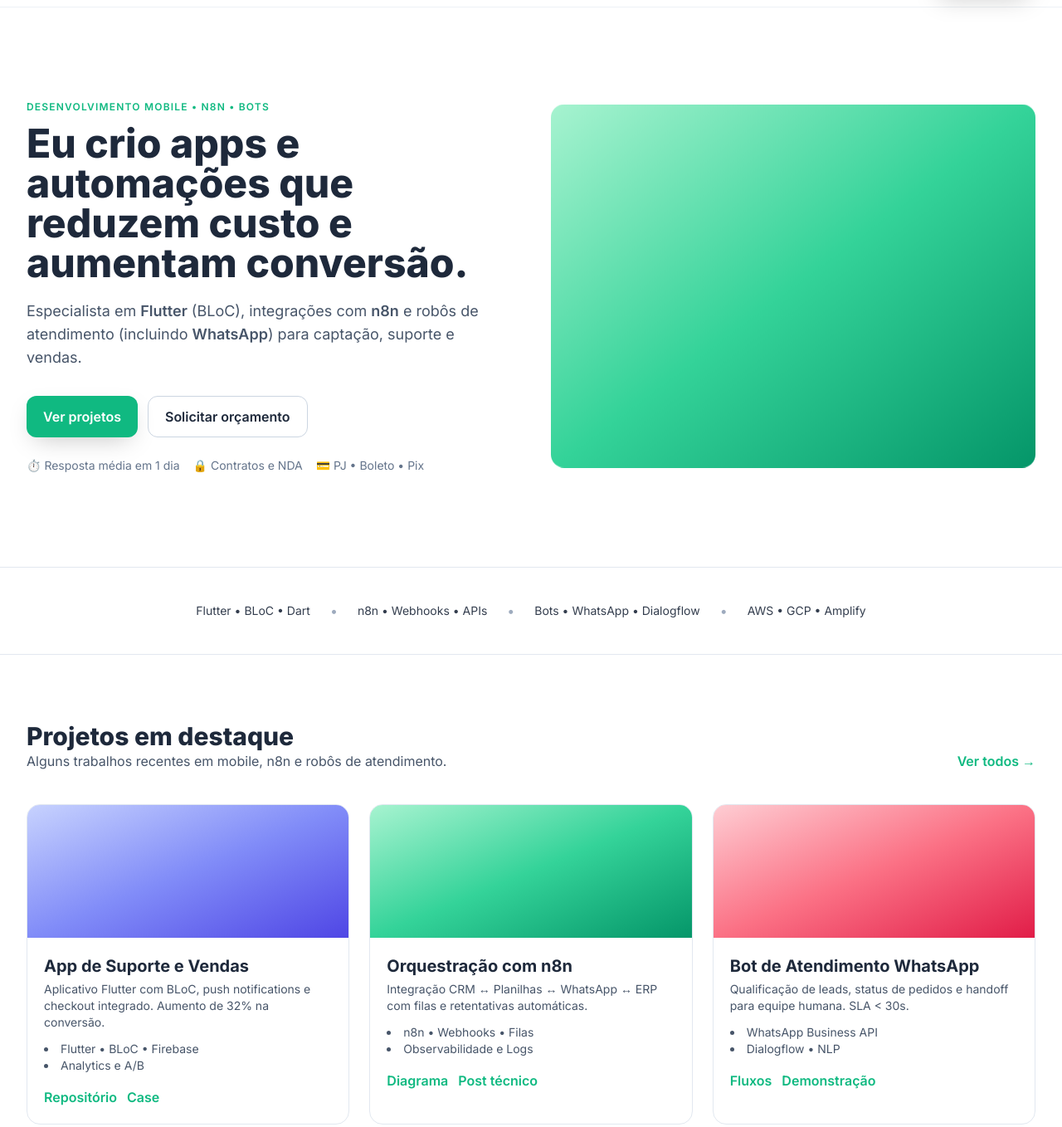
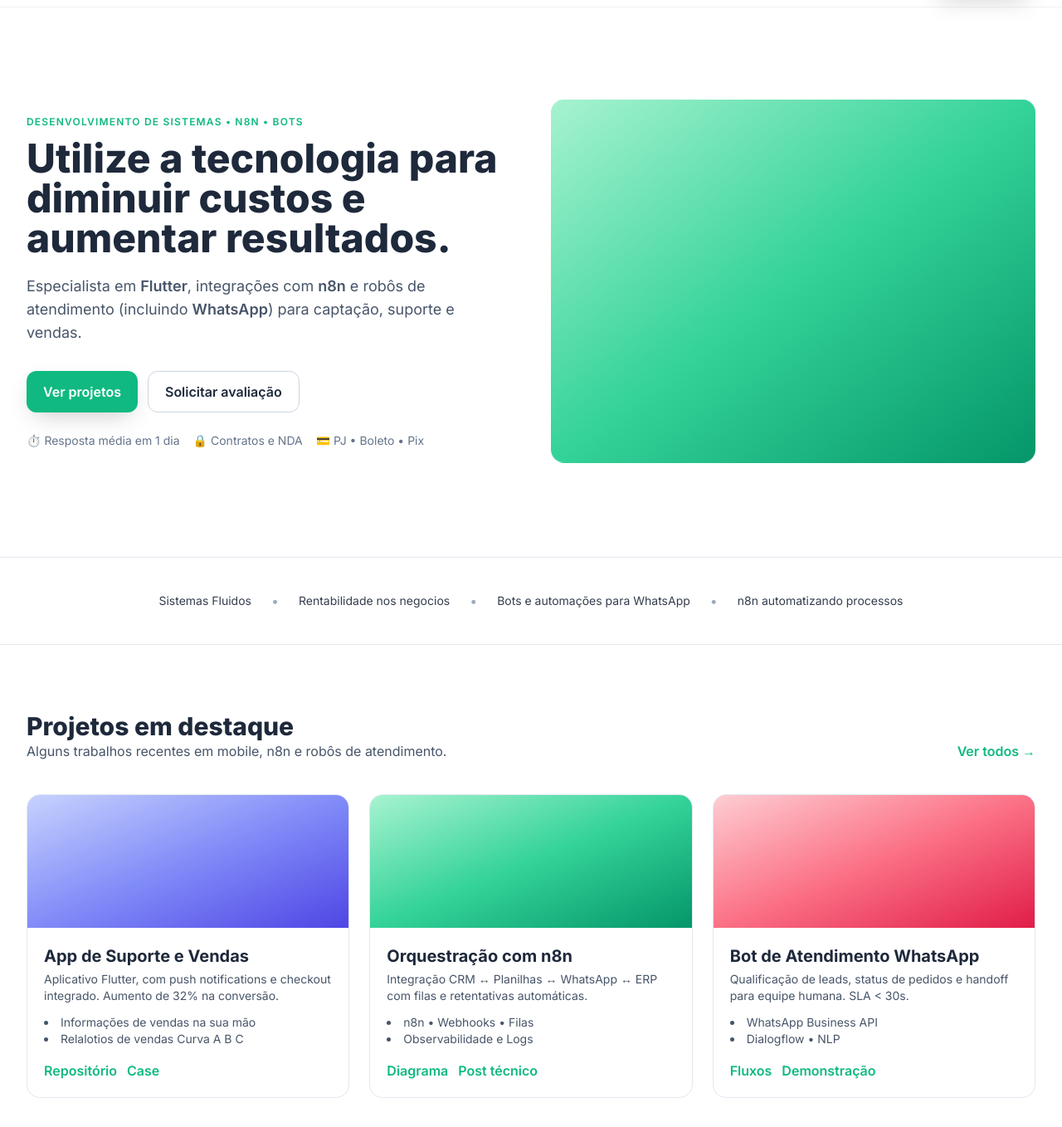
Before and after one commit to raoniii/raoniii.github.io, a plain HTML site: page docs/index.html in a window 1280 px wide. Shown: the part 56-1414 px from the top of the page at 83% size. Drawn offline with nearby package versions, Linux system fonts and the light colour scheme.

Commit message:
Ajustando textos

```diff
--- a/docs/index.html
+++ b/docs/index.html
@@ -52,12 +52,12 @@
   <section id="home" class="relative overflow-hidden">
     <div class="max-w-7xl mx-auto px-4 sm:px-6 lg:px-8 py-20 md:py-28 grid md:grid-cols-2 gap-12 items-center">
       <div>
-        <p class="uppercase tracking-widest text-xs font-semibold text-brand mb-3">Desenvolvimento Mobile • n8n • Bots</p>
-        <h1 class="text-4xl sm:text-5xl font-extrabold leading-tight mb-5">Eu crio apps e automações que reduzem custo e aumentam conversão.</h1>
-        <p class="text-lg text-slate-600 dark:text-slate-300 mb-8">Especialista em <span class="font-semibold">Flutter</span> (BLoC), integrações com <span class="font-semibold">n8n</span> e robôs de atendimento (incluindo <span class="font-semibold">WhatsApp</span>) para captação, suporte e vendas.</p>
+        <p class="uppercase tracking-widest text-xs font-semibold text-brand mb-3">Desenvolvimento de Sistemas • n8n • Bots</p>
+        <h1 class="text-4xl sm:text-5xl font-extrabold leading-tight mb-5">Utilize a tecnologia para diminuir custos e aumentar resultados.</h1>
+        <p class="text-lg text-slate-600 dark:text-slate-300 mb-8">Especialista em <span class="font-semibold">Flutter</span>, integrações com <span class="font-semibold">n8n</span> e robôs de atendimento (incluindo <span class="font-semibold">WhatsApp</span>) para captação, suporte e vendas.</p>
         <div class="flex flex-wrap gap-3">
           <a href="#projetos" class="inline-flex items-center gap-2 bg-brand hover:bg-brand-dark text-white font-semibold py-3 px-5 rounded-xl shadow-soft">Ver projetos</a>
-          <a href="#contato" class="inline-flex items-center gap-2 border border-slate-300 dark:border-slate-700 hover:bg-slate-100 dark:hover:bg-slate-900 font-semibold py-3 px-5 rounded-xl">Solicitar orçamento</a>
+          <a href="#contato" class="inline-flex items-center gap-2 border border-slate-300 dark:border-slate-700 hover:bg-slate-100 dark:hover:bg-slate-900 font-semibold py-3 px-5 rounded-xl">Solicitar avaliação</a>
         </div>
         <div class="mt-6 flex items-center gap-4 text-sm text-slate-500 dark:text-slate-400">
           <span>⏱️ Resposta média em 1 dia</span>
@@ -74,13 +74,13 @@
   <!-- Selos/Stacks -->
   <section class="py-10 border-y border-slate-200 dark:border-slate-800">
     <div class="max-w-7xl mx-auto px-4 sm:px-6 lg:px-8 flex flex-wrap items-center justify-center gap-6 opacity-90">
-      <span class="text-sm">Flutter • BLoC • Dart</span>
+      <span class="text-sm">Sistemas Fluidos</span>
       <span class="text-slate-400">•</span>
-      <span class="text-sm">n8n • Webhooks • APIs</span>
+      <span class="text-sm">Rentabilidade nos negocios</span>
       <span class="text-slate-400">•</span>
-      <span class="text-sm">Bots • WhatsApp • Dialogflow</span>
+      <span class="text-sm">Bots e automações para WhatsApp</span>
       <span class="text-slate-400">•</span>
-      <span class="text-sm">AWS • GCP • Amplify</span>
+      <span class="text-sm">n8n automatizando processos </span>
     </div>
   </section>
 
@@ -101,14 +101,15 @@
           <div class="h-40 bg-gradient-to-br from-indigo-200 via-indigo-400 to-indigo-600 dark:from-indigo-800 dark:via-indigo-700 dark:to-indigo-600"></div>
           <div class="p-5">
             <h3 class="font-bold text-xl mb-1">App de Suporte e Vendas</h3>
-            <p class="text-sm text-slate-600 dark:text-slate-300 mb-3">Aplicativo Flutter com BLoC, push notifications e checkout integrado. Aumento de 32% na conversão.</p>
+            <p class="text-sm text-slate-600 dark:text-slate-300 mb-3">Aplicativo Flutter, com push notifications e checkout integrado. Aumento de 32% na conversão.</p>
             <ul class="text-sm mb-4 list-disc list-inside text-slate-600 dark:text-slate-300">
-              <li>Flutter • BLoC • Firebase</li>
-              <li>Analytics e A/B</li>
+              <li>Informações de vendas na sua mão</li>
+              <li>Relalotios de vendas Curva A B C</li>
             </ul>
             <div class="flex gap-3">
               <a class="text-brand font-semibold" href="#">Repositório</a>
               <a class="text-brand font-semibold" href="#">Case</a>
+
             </div>
           </div>
         </article>
@@ -188,7 +189,7 @@
     <div class="max-w-5xl mx-auto px-4 sm:px-6 lg:px-8 grid md:grid-cols-3 gap-8 items-start">
       <div class="md:col-span-2">
         <h2 class="text-3xl font-extrabold mb-4">Sobre mim</h2>
-        <p class="text-slate-600 dark:text-slate-300 leading-relaxed">Sou <strong>Raoni Ferreira</strong>, desenvolvedor com foco em mobile (Flutter + BLoC), automações com n8n e bots para atendimento. Tenho experiência em QA e automação de testes (Selenium, Playwright, Cucumber), o que me ajuda a entregar soluções estáveis e com qualidade.</p>
+        <p class="text-slate-600 dark:text-slate-300 leading-relaxed">Sou <strong>Raoni Ferreira</strong>, desenvolvedor fullstack com foco em mobile, automações com n8n e bots para atendimento. Com mais de 15 anos na área de teclogia atuei em diversos ramos que possibilitou desenvolver soluções de alta qualidade para clientes de diversos segmentos.</p>
         <ul class="mt-4 grid sm:grid-cols-2 gap-3 text-sm text-slate-600 dark:text-slate-300">
           <li>✅ Experiência com apps de alto tráfego</li>
           <li>✅ Integrações com ERPs e gateways</li>
@@ -214,8 +215,8 @@
       <p class="text-slate-600 dark:text-slate-300 mb-8">Me conte sobre seu projeto ou necessidade. Respondo normalmente em até 1 dia útil.</p>
       <div class="flex flex-col sm:flex-row items-center justify-center gap-3">
         <!-- Substitua o número com o seu DDI/DDI: 55DDDNNNNNNNN -->
-        <a href="https://wa.me/5599999999999?text=Ol%C3%A1%20Raoni!%20Vim%20do%20seu%20portf%C3%B3lio." target="_blank" rel="noreferrer" class="inline-flex items-center gap-2 bg-brand hover:bg-brand-dark text-white font-semibold py-3 px-5 rounded-xl shadow-soft">WhatsApp</a>
-        <a href="mailto:seuemail@exemplo.com" class="inline-flex items-center gap-2 border border-slate-300 dark:border-slate-700 hover:bg-slate-100 dark:hover:bg-slate-900 font-semibold py-3 px-5 rounded-xl">E-mail</a>
+        <a href="https://wa.me/5511990211885?text=Ol%C3%A1%20Raoni!%20Vim%20do%20seu%20portf%C3%B3lio." target="_blank" rel="noreferrer" class="inline-flex items-center gap-2 bg-brand hover:bg-brand-dark text-white font-semibold py-3 px-5 rounded-xl shadow-soft">WhatsApp</a>
+        <a href="mailto:raonisferreira@gmail.com" class="inline-flex items-center gap-2 border border-slate-300 dark:border-slate-700 hover:bg-slate-100 dark:hover:bg-slate-900 font-semibold py-3 px-5 rounded-xl">E-mail</a>
         <a href="#" class="inline-flex items-center gap-2 border border-slate-300 dark:border-slate-700 hover:bg-slate-100 dark:hover:bg-slate-900 font-semibold py-3 px-5 rounded-xl">Baixar CV (PDF)</a>
       </div>
     </div>
@@ -249,7 +250,7 @@
     "name": "Raoni Ferreira",
     "jobTitle": "Desenvolvedor Mobile e Automação",
     "url": "https://seudominio.com",
-    "sameAs": ["https://github.com/SEUUSER", "https://www.linkedin.com/in/SEUUSER/"],
+    "sameAs": ["https://github.com/raoniii", "https://www.linkedin.com/in/raoni-ferreira/"],
     "knowsAbout": ["Flutter", "n8n", "Chatbots", "WhatsApp Business API", "QA Automatizado"]
   }
   </script>
```
Also changed, not shown: index.html (+16 -15 lines).
